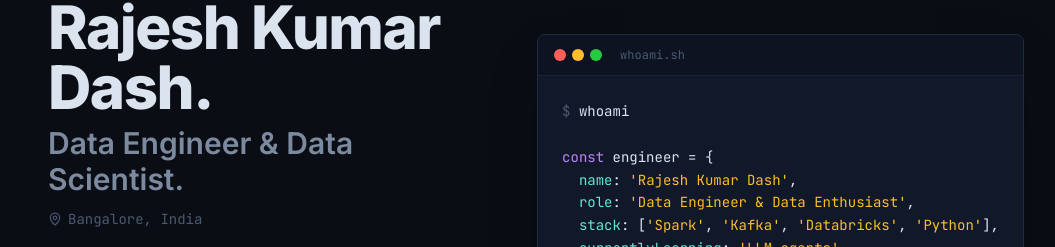
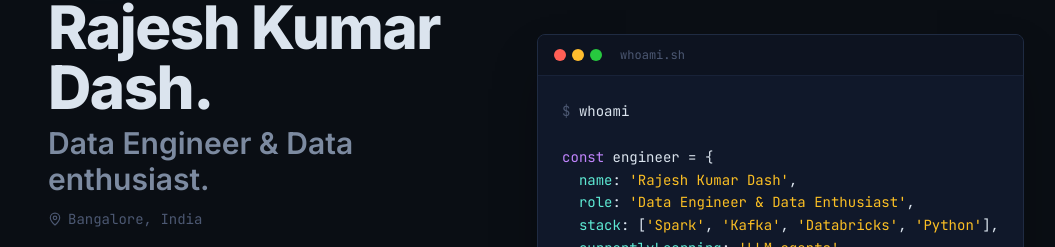
Before and after one commit to Rajesh2015/github-portfolio, a React (Vite) app: page / in a window 1280 px wide. Shown: the part 315-562 px from the top of the page, without its empty margins (104-1159 px from the left). Built offline with nearby package versions, Linux system fonts and the light colour scheme.

Commit message:
Modified Content a bit

```diff
--- a/src/data/content.ts
+++ b/src/data/content.ts
@@ -1,7 +1,7 @@
 export const profile = {
   name: 'Rajesh Kumar Dash',
   handle: '@Rajesh2015',
-  role: 'Data Engineer & Data Scientist',
+  role: 'Data Engineer & Data enthusiast',
   location: 'Bangalore, India',
   email: 'dashrajesh49@gmail.com',
   summary:
```
